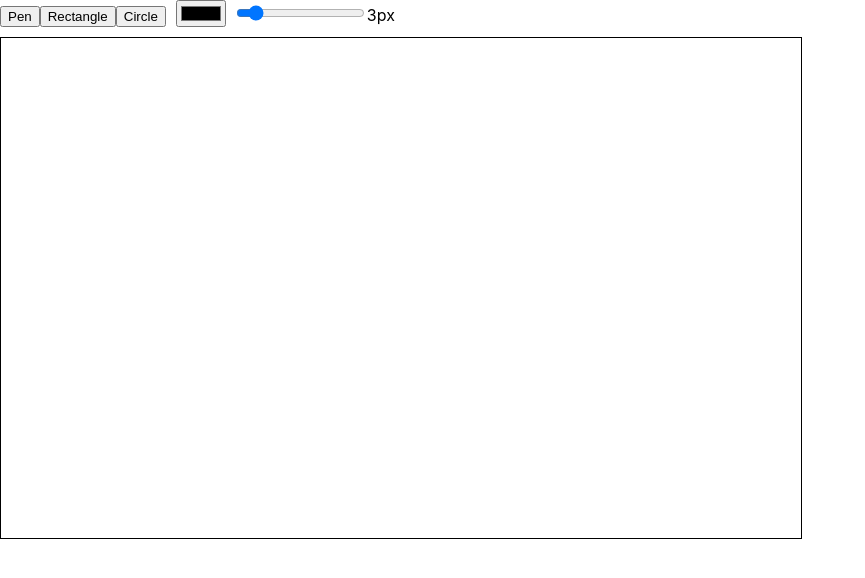
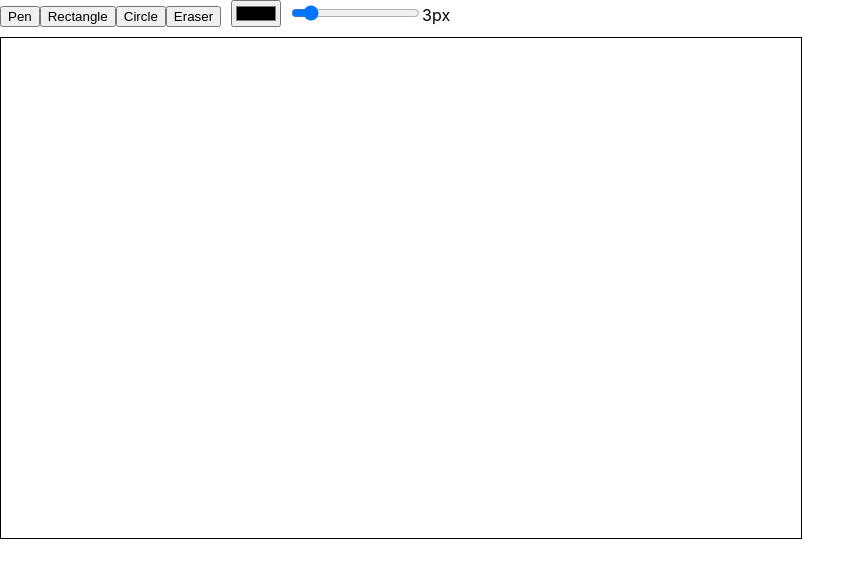
Before and after one commit to HimavanthMutte/collaborative-canvas, a React (Create React App) app in the folder client/: page / in a window 1280 px wide. Shown: the top 578 px of the page, without its empty margins (0-865 px from the left). Built offline with nearby package versions, Linux system fonts and the light colour scheme.

Commit message:
Added eraser tool

```diff
--- a/client/src/App.js
+++ b/client/src/App.js
@@ -1,5 +1,3 @@
-"use client";
-
 import { useRef, useEffect, useState } from "react";
 
 export default function App() {
@@ -29,11 +27,14 @@ export default function App() {
       ctx.lineWidth = size;
 
       switch (tool) {
+        case "eraser":
+          ctx.globalCompositeOperation = "destination-out";
+          ctx.lineWidth = size * 2;
+        // eslint-disable-next-line
         case "pen":
           ctx.beginPath();
           ctx.moveTo(startX, startY);
           break;
-
         case "rectangle":
           ctx.strokeStyle = color;
           break;
@@ -42,8 +43,8 @@ export default function App() {
           break;
         default:
           break;
+        }
       }
-    }
 
     function MouseMoveHandler(e) {
       if (!isDrawing) return;
@@ -52,6 +53,8 @@ export default function App() {
       const y = e.offsetY;
 
       switch (tool) {
+        case "eraser":
+        // eslint-disable-next-line
         case "pen":
           ctx.lineTo(x, y);
           ctx.stroke();
@@ -78,6 +81,7 @@ export default function App() {
     function MouseUpHandler() {
       isDrawing = false;
       ctx.beginPath();
+      ctx.globalCompositeOperation = "source-over";
     }
 
     canvas.addEventListener("mousedown", MouseDownHandler);
@@ -91,7 +95,7 @@ export default function App() {
       canvas.removeEventListener("mouseup", MouseUpHandler);
       canvas.removeEventListener("mouseleave", MouseUpHandler);
     };
-  }, [tool, color, size]);
+  },[tool, color, size]);
 
   return (
     <div>
@@ -99,7 +103,7 @@ export default function App() {
         <button onClick={() => setTool("pen")}>Pen</button>
         <button onClick={() => setTool("rectangle")}>Rectangle</button>
         <button onClick={() => setTool("circle")}>Circle</button>
-
+        <button onClick={() => setTool("eraser")}>Eraser</button>
         <input
           type="color"
           value={color}
```
